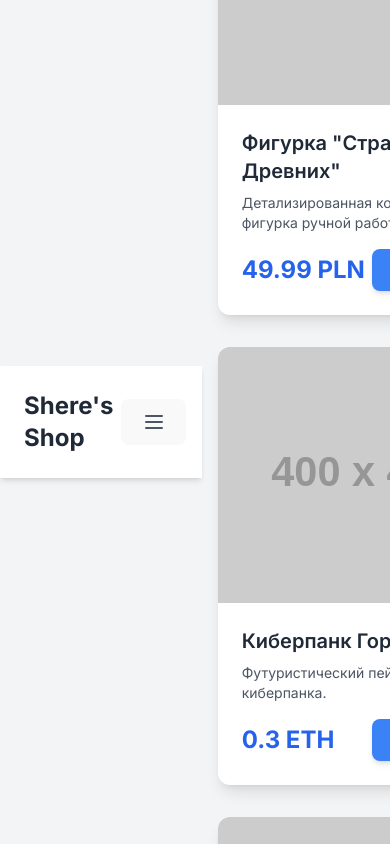
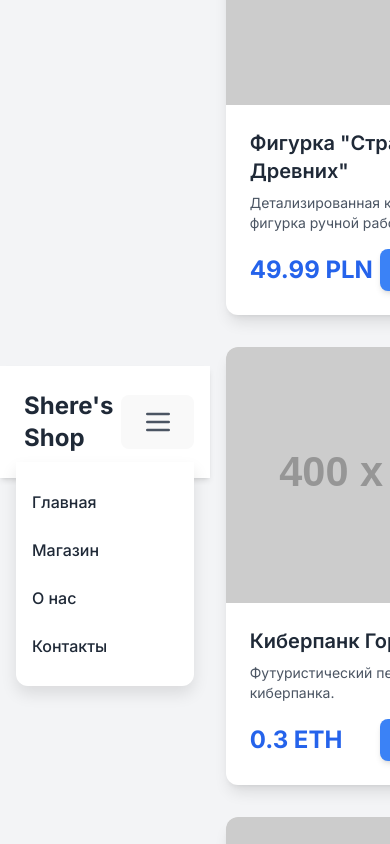
Before and after one commit to orzusherkhonov/shere_shop, a website built with Vite: page index.html in a window 390 px wide. Both pictures are taken after a click on the button 153 px from the left and 1897 px from the top of the page. Shown: the part 1475-2319 px from the top of the page. Built offline with nearby package versions, Linux system fonts and the light colour scheme; placeholder pictures from the web are drawn by us.

Commit message:
Mobile_Set

```diff
--- a/index.html
+++ b/index.html
@@ -21,24 +21,37 @@
             margin-left: auto;
             margin-right: auto;
         }
-        /* Убираем плавный скролл, так как теперь это отдельные страницы */
-        html {
-            scroll-behavior: auto;
+        /* Стили для мобильного меню */
+        .mobile-menu {
+            display: none; /* Скрыто по умолчанию */
+            flex-direction: column;
+            width: 100%;
+            background-color: #ffffff;
+            position: absolute;
+            top: 100%; /* Позиционируем под шапкой */
+            left: 0;
+            box-shadow: 0 8px 16px rgba(0,0,0,0.1);
+            padding: 1rem 0;
+            border-radius: 0 0 0.75rem 0.75rem;
+        }
+        .mobile-menu.active {
+            display: flex; /* Показываем, когда активно */
         }
     </style>
 </head>
 <body class="min-h-screen">
     <!-- Шапка сайта -->
     <header class="bg-white shadow-md p-4 md:p-6 sticky top-0 z-10">
-      <nav class="container mx-auto flex justify-between items-center">
+      <nav class="container mx-auto flex justify-between items-center relative">
         <a href="index.html" class="text-2xl font-bold text-gray-800 rounded-md p-2 hover:bg-gray-100 transition duration-300">
           Shere's Shop
         </a>
-        <div class="space-x-4 hidden md:flex"> <!-- Скрываем на мобильных, показываем на десктопе -->
+        <!-- Навигационные ссылки для десктопа -->
+        <div class="space-x-4 hidden md:flex">
           <a href="index.html" class="text-gray-600 hover:text-blue-600 font-medium transition duration-300 rounded-md p-2 hover:bg-blue-50">
             Главная
           </a>
-          <a href="#products" class="text-gray-600 hover:text-blue-600 font-medium transition duration-300 rounded-md p-2 hover:bg-blue-50">
+          <a href="index.html#products" class="text-gray-600 hover:text-blue-600 font-medium transition duration-300 rounded-md p-2 hover:bg-blue-50">
             Магазин
           </a>
           <a href="about.html" class="text-gray-600 hover:text-blue-600 font-medium transition duration-300 rounded-md p-2 hover:bg-blue-50">
@@ -48,11 +61,18 @@
             Контакты
           </a>
         </div>
-        <!-- Мобильное меню (можно добавить иконку бургера и JS для открытия) -->
+        <!-- Кнопка мобильного меню (гамбургер) -->
         <div class="md:hidden">
-            <button class="text-gray-600 hover:text-blue-600 focus:outline-none">
-                <svg class="w-6 h-6" fill="none" stroke="currentColor" viewBox="0 0 24 24" xmlns="http://www.w3.org/2000/svg"><path stroke-linecap="round" stroke-linejoin="round" stroke-width="2" d="M4 6h16M4 12h16M4 18h16"></path></svg>
+            <button id="mobile-menu-button" class="text-gray-600 hover:text-blue-600 focus:outline-none">
+                <svg class="w-8 h-8" fill="none" stroke="currentColor" viewBox="0 0 24 24" xmlns="http://www.w3.org/2000/svg"><path stroke-linecap="round" stroke-linejoin="round" stroke-width="2" d="M4 6h16M4 12h16M4 18h16"></path></svg>
             </button>
+        </div>
+        <!-- Мобильное меню (скрыто по умолчанию, показывается JS) -->
+        <div id="mobile-menu-links" class="mobile-menu md:hidden">
+            <a href="index.html" class="block py-3 px-4 text-gray-800 hover:bg-blue-50 transition duration-300">Главная</a>
+            <a href="index.html#products" class="block py-3 px-4 text-gray-800 hover:bg-blue-50 transition duration-300">Магазин</a>
+            <a href="about.html" class="block py-3 px-4 text-gray-800 hover:bg-blue-50 transition duration-300">О нас</a>
+            <a href="contact.html" class="block py-3 px-4 text-gray-800 hover:bg-blue-50 transition duration-300">Контакты</a>
         </div>
       </nav>
     </header>
@@ -207,5 +227,26 @@
         <p class="mt-2">Создано с ❤️ для тебя.</p>
       </div>
     </footer>
+
+    <script>
+        // JavaScript для мобильного меню
+        document.addEventListener('DOMContentLoaded', () => {
+            const mobileMenuButton = document.getElementById('mobile-menu-button');
+            const mobileMenuLinks = document.getElementById('mobile-menu-links');
+
+            if (mobileMenuButton && mobileMenuLinks) {
+                mobileMenuButton.addEventListener('click', () => {
+                    mobileMenuLinks.classList.toggle('active'); // Переключаем класс 'active'
+                });
+
+                // Закрываем меню при клике на ссылку (чтобы оно не оставалось открытым)
+                mobileMenuLinks.querySelectorAll('a').forEach(link => {
+                    link.addEventListener('click', () => {
+                        mobileMenuLinks.classList.remove('active');
+                    });
+                });
+            }
+        });
+    </script>
 </body>
 </html>
```
